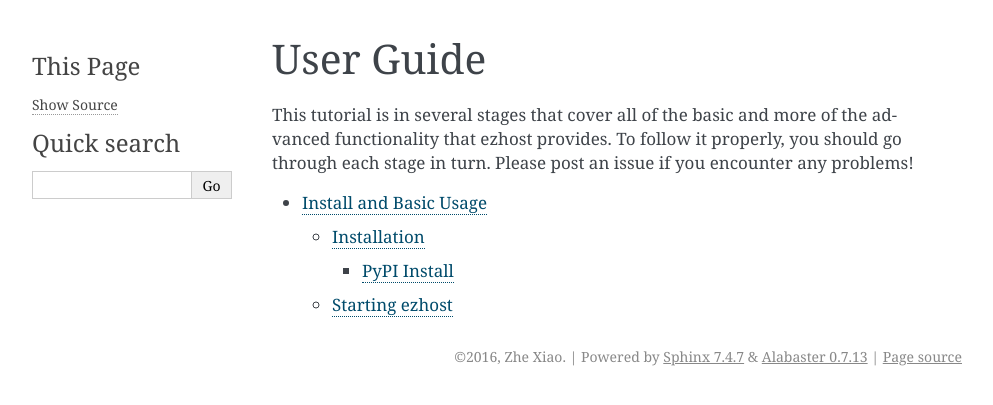
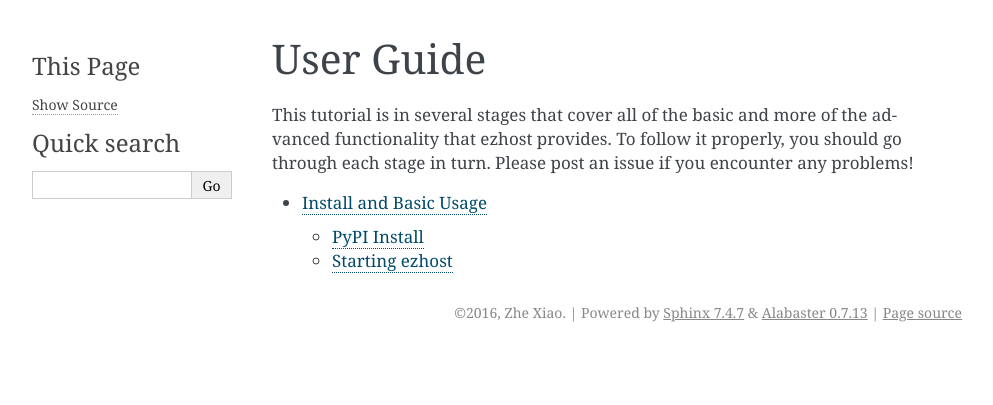
Before and after one commit to zhexiao/ezhost, a Sphinx documentation site: the page built from docs/UserGuide/index.rst, in a window 1280 px wide. Shown: the top 405 px of the page, without its empty margins (148-1141 px from the left). Built offline with Sphinx 7.4.7, drawn with Linux system fonts in a browser that asks for light colours; pages that are not in the unit, such as notebooks, are missing from menus.

Commit message:
Update InstallAndBasicUsage.rst

```diff
--- a/docs/UserGuide/InstallAndBasicUsage.rst
+++ b/docs/UserGuide/InstallAndBasicUsage.rst
@@ -1,19 +1,16 @@
 Install and Basic Usage
 =======================
-
-
-Installation
-------------
 
 PyPI Install
 ^^^^^^^^^^^^
 
 You can also install directly from PyPI using:
+.. code-block:: bash
+    pip install ezhost
 
-``pip install ezhost``
 
 Starting ezhost
---------------
+^^^^^^^^^^^^
 
 As described above, to run Ganga simply execute ``ezhost`` (for PyPI install)
 
```
